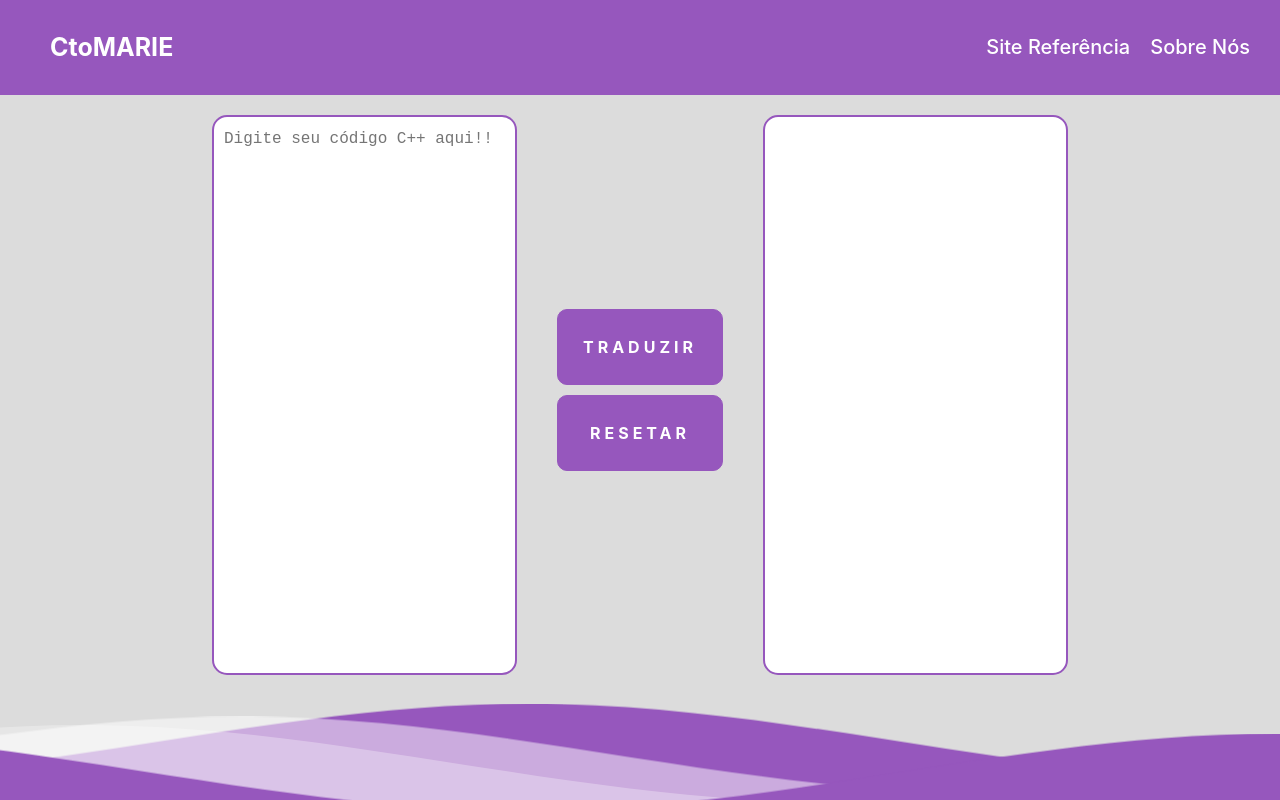
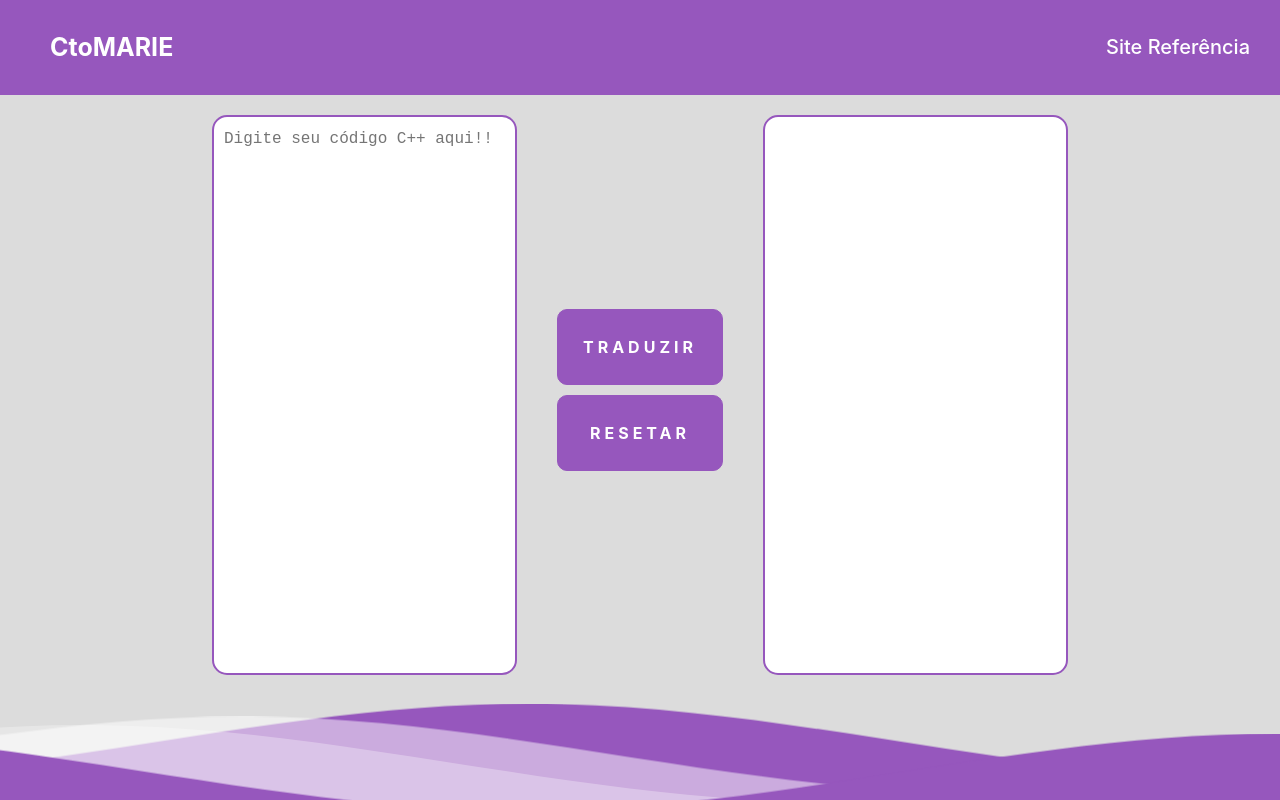
Before and after one commit to LeonardoFCorrea/ProjetoPi4, a plain HTML site: page index.html in a window 1280 px wide. Shown: the top 800 px of the page. Drawn offline with nearby package versions, Linux system fonts and the light colour scheme.

Commit message:
Update html for Final Version

```diff
--- a/index.html
+++ b/index.html
@@ -23,7 +23,7 @@
       <a href="./" class="logo">CtoMARIE</a>
       <div class="header-right">
         <a href="https://marie.js.org/" target="_blank">Site Referência</a>
-        <a href="./about.html" >Sobre Nós</a>
+        <!-- <a href="./about.html" >Sobre Nós</a> -->
       </div>
     </div>
     <form action="?" method="POST">
```
